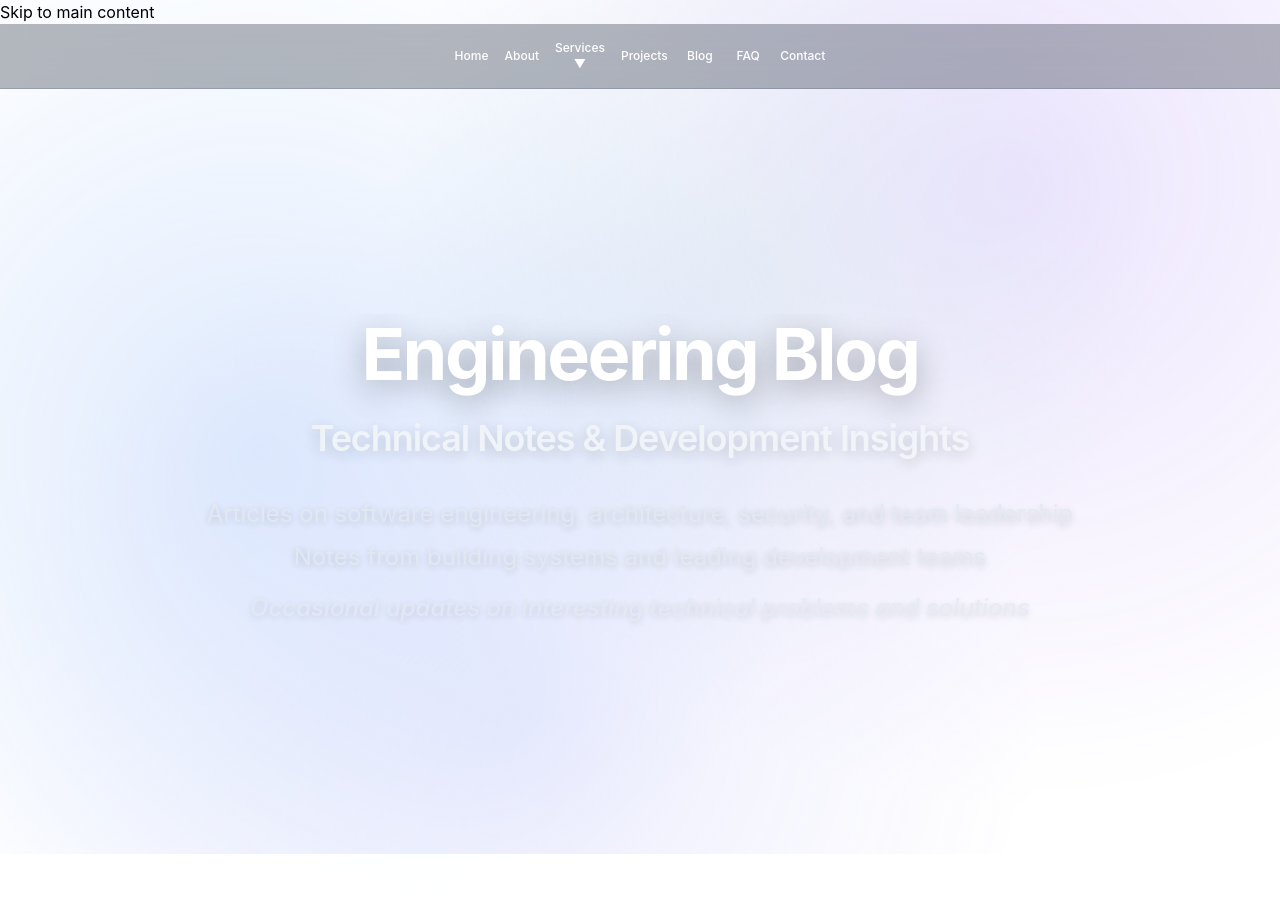
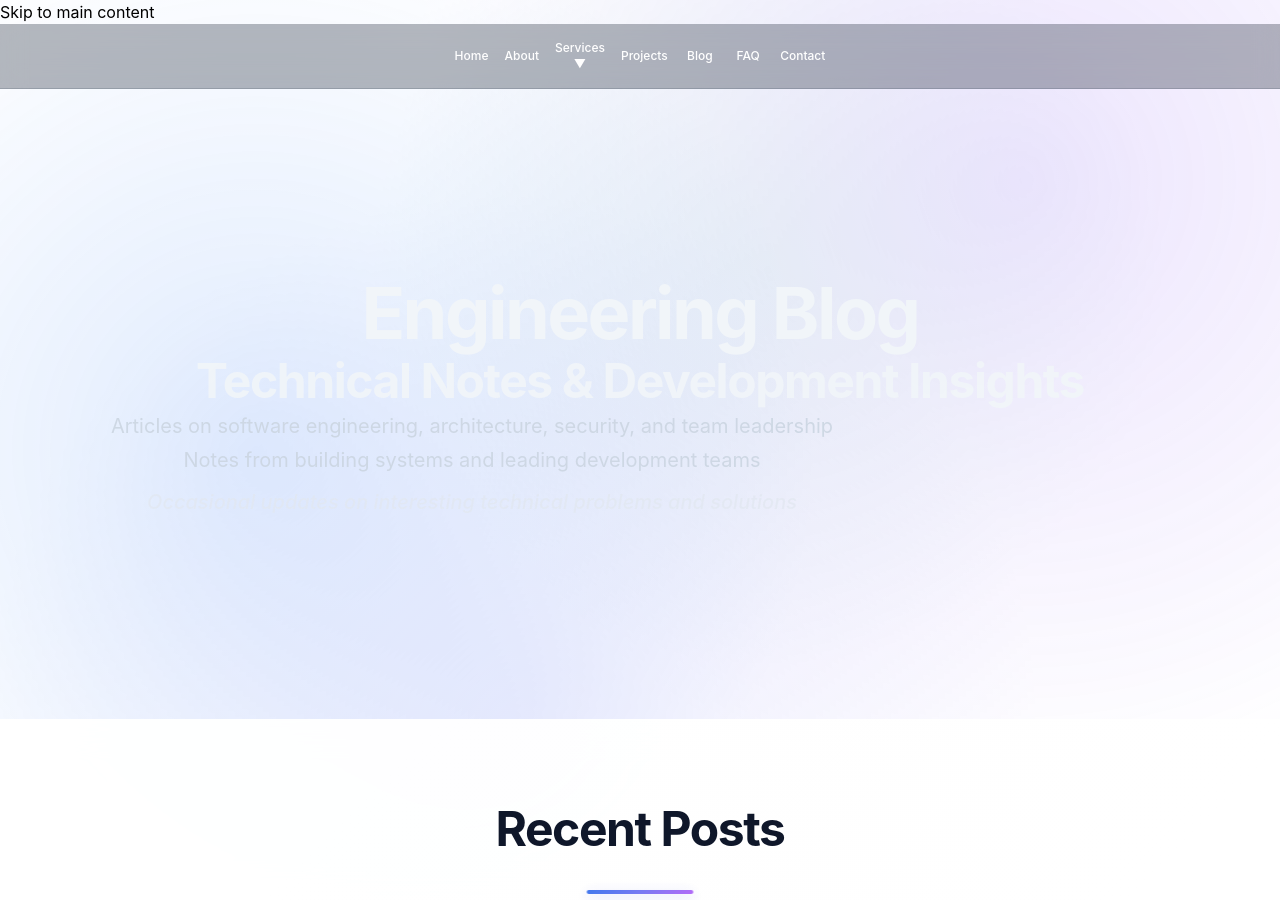
Before and after one commit to egeste/egeste.github.io, a Jekyll site: the page built from blog.md, in a window 1280 px wide and 900 px high. Built offline with Jekyll 4.4.1, drawn with Linux system fonts in a browser that asks for light colours; nearby versions of some CDN libraries.

Commit message:
feat: convert page-hero to Tailwind classes
Co-Authored-By: Claude Opus 4.5 <noreply@anthropic.com>

```diff
--- a/_includes/page-hero.html
+++ b/_includes/page-hero.html
@@ -1,20 +1,20 @@
 <!-- Professional Hero Section Component -->
-<section class="fullwidth-section hero-section">
-  <div class="section-container">
-    <header class="hero" role="banner">
-      <h1 class="hero-name">{{ include.title | default: page.hero.title | default: page.title }}</h1>
+<section class="w-full py-12 md:py-20 min-h-[60vh] md:min-h-[70vh] flex items-center">
+  <div class="w-full px-4 md:max-w-6xl md:mx-auto md:px-6">
+    <header class="text-center" role="banner">
+      <h1 class="text-3xl sm:text-4xl lg:text-5xl font-bold text-white mb-4 tracking-tight">{{ include.title | default: page.hero.title | default: page.title }}</h1>
       {% assign subtitle = include.subtitle | default: page.hero.subtitle %}
-      {% if subtitle %}<h2 class="hero-title">{{ subtitle }}</h2>{% endif %}
+      {% if subtitle %}<h2 class="text-xl sm:text-2xl lg:text-3xl font-semibold text-slate-100 mb-6 opacity-90">{{ subtitle }}</h2>{% endif %}
       {% assign description = include.description | default: page.hero.description %}
       {% if description %}
-        <p class="hero-subtitle">
+        <p class="text-lg sm:text-xl text-slate-200 max-w-3xl mx-auto leading-relaxed opacity-90">
           {{ description }}
           {% assign location = include.location | default: page.hero.location %}
-          {% if location %}<br><span class="subtitle-location">{{ location }}</span>{% endif %}
+          {% if location %}<br><span class="text-slate-200 font-medium italic opacity-80 mt-2 inline-block">{{ location }}</span>{% endif %}
         </p>
       {% endif %}
       {% if include.date %}
-      <p class="hero-subtitle" style="font-size: var(--text-sm); opacity: 0.8;">
+      <p class="text-sm text-slate-300 opacity-80 mt-4">
         <time datetime="{{ include.date | date_to_xmlschema }}">{{ include.date | date: "%B %d, %Y" }}</time>
       </p>
       {% endif %}
```
